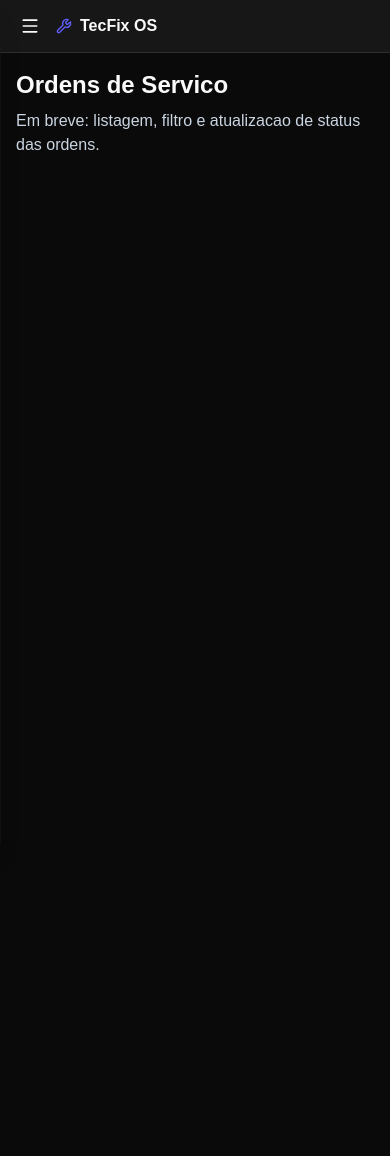
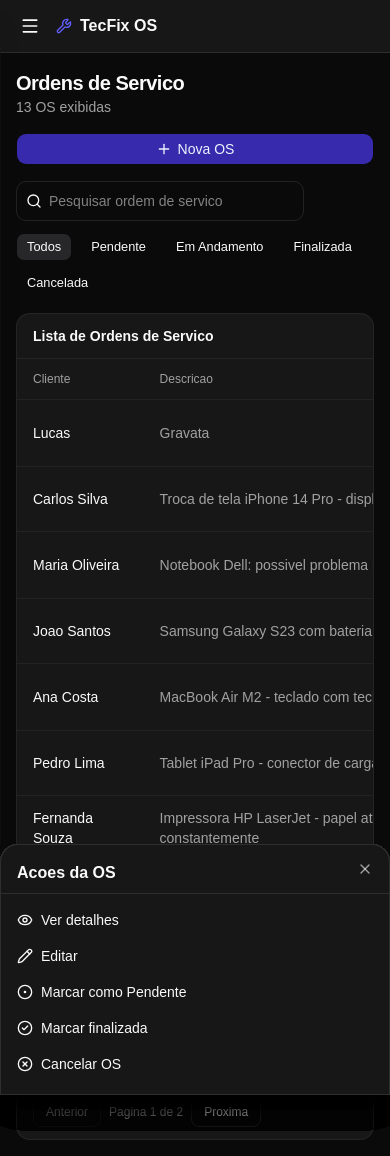
Before and after one commit to Lucas3lima/teste-fullstack-junior-influx, a React (Vite) app in the folder template-candidato/: page /orders in a window 390 px wide. Before the commit the page ends 844 px from the top, so only its background shows below. Built offline with nearby package versions, Linux system fonts and the light colour scheme.

Commit message:
feat: implementa OrdersPage com tabela paginada, filtro por status e ações responsivas (dropdown/bottom sheet)

```diff
--- /dev/null
+++ b/template-candidato/src/components/orders/OrderActionsMenu.jsx
@@ -0,0 +1,126 @@
+import { useEffect, useRef, useState } from 'react';
+import {
+  CheckCircle2,
+  CircleDot,
+  MoreHorizontal,
+  Pencil,
+  Eye,
+  XCircle,
+} from 'lucide-react';
+import { Button } from '@/components/ui/button';
+import { useIsMobile } from '@/hooks/use-mobile';
+import { Sheet, SheetContent, SheetHeader, SheetTitle } from '@/components/ui/sheet';
+import { Separator } from '@/components/ui/separator';
+
+const ACTIONS = [
+  { key: 'view-details', label: 'Ver detalhes', icon: Eye },
+  { key: 'edit', label: 'Editar', icon: Pencil },
+  { key: 'mark-pending', label: 'Marcar como Pendente', icon: CircleDot },
+  { key: 'mark-finished', label: 'Marcar finalizada', icon: CheckCircle2 },
+  { key: 'cancel-order', label: 'Cancelar OS', icon: XCircle },
+];
+
+function ActionButton({ action, onClick, className = '' }) {
+  const Icon = action.icon;
+  return (
+    <button
+      type="button"
+      onClick={onClick}
+      className={`flex w-full items-center gap-2 rounded-md px-2 py-2 text-left text-sm transition-colors hover:bg-muted ${className}`}
+    >
+      <Icon className="size-4" />
+      {action.label}
+    </button>
+  );
+}
+
+function OrderActionsMenu({ order }) {
+  const isMobile = useIsMobile();
+  const [open, setOpen] = useState(false);
+  const containerRef = useRef(null);
+
+  useEffect(() => {
+    if (!open || isMobile) return;
+    const onClickOutside = (event) => {
+      if (!containerRef.current?.contains(event.target)) {
+        setOpen(false);
+      }
+    };
+    const onEscape = (event) => {
+      if (event.key === 'Escape') setOpen(false);
+    };
+    document.addEventListener('mousedown', onClickOutside);
+    document.addEventListener('keydown', onEscape);
+    return () => {
+      document.removeEventListener('mousedown', onClickOutside);
+      document.removeEventListener('keydown', onEscape);
+    };
+  }, [open, isMobile]);
+
+  const onAction = (action) => {
+    // Placeholder: a logica real (toast, modal etc.) sera adicionada depois.
+    console.log('order action', { orderId: order.id, action });
+    setOpen(false);
+  };
+
+  if (isMobile) {
+    return (
+      <>
+        <Button
+          type="button"
+          variant="ghost"
+          size="icon-sm"
+          onClick={() => setOpen(true)}
+          aria-label="Abrir acoes da ordem"
+        >
+          <MoreHorizontal />
+        </Button>
+
+        <Sheet open={open} onOpenChange={setOpen}>
+          <SheetContent side="bottom" className="rounded-t-2xl border border-sidebar-border">
+            <SheetHeader>
+              <SheetTitle>Acoes da OS</SheetTitle>
+            </SheetHeader>
+            <Separator className="mb-2" />
+            <div className="px-2 pb-3">
+              {ACTIONS.map((action) => (
+                <ActionButton
+                  key={action.key}
+                  action={action}
+                  onClick={() => onAction(action.key)}
+                />
+              ))}
+            </div>
+          </SheetContent>
+        </Sheet>
+      </>
+    );
+  }
+
+  return (
+    <div ref={containerRef} className="relative inline-flex">
+      <Button
+        type="button"
+        variant="ghost"
+        size="icon-sm"
+        onClick={() => setOpen((prev) => !prev)}
+        aria-label="Abrir acoes da ordem"
+      >
+        <MoreHorizontal />
+      </Button>
+
+      {open && (
+        <div className="absolute right-0 top-9 z-30 w-56 rounded-lg border border-border/60 bg-popover p-1 shadow-lg">
+          {ACTIONS.map((action, index) => (
+            <div key={action.key}>
+              {index === 2 && <Separator className="my-1" />}
+              <ActionButton action={action} onClick={() => onAction(action.key)} />
+            </div>
+          ))}
+        </div>
+      )}
+    </div>
+  );
+}
+
+export default OrderActionsMenu;
--- /dev/null
+++ b/template-candidato/src/components/orders/ServiceOrdersTable.jsx
@@ -0,0 +1,97 @@
+import { useEffect, useMemo, useState } from 'react';
+import PaginationControls from '@/components/shared/PaginationControls';
+import StatusBadge from '@/components/dashboard/StatusBadge';
+import OrderActionsMenu from './OrderActionsMenu';
+
+function ServiceOrdersTable({ orders, formatCurrency, formatDate }) {
+  const pageSize = 10;
+  const [page, setPage] = useState(1);
+
+  const totalItems = orders.length;
+  const totalPages = Math.ceil(totalItems / pageSize);
+
+  useEffect(() => {
+    if (totalPages === 0) {
+      setPage(1);
+      return;
+    }
+    if (page > totalPages) {
+      setPage(totalPages);
+    }
+  }, [page, totalPages]);
+
+  const paginatedOrders = useMemo(() => {
+    const start = (page - 1) * pageSize;
+    return orders.slice(start, start + pageSize);
+  }, [orders, page]);
+
+  const onPrevious = () => setPage((current) => Math.max(current - 1, 1));
+  const onNext = () =>
+    setPage((current) => Math.min(current + 1, Math.max(totalPages, 1)));
+
+  return (
+    <section className="rounded-xl border border-border/60 bg-card">
+      <header className="border-b border-border/60 px-4 py-3">
+        <h2 className="text-sm font-semibold">Lista de Ordens de Servico</h2>
+      </header>
+
+      <div className="overflow-x-auto">
+        <table className="min-w-[900px] w-full text-sm">
+          <thead className="text-left text-xs text-muted-foreground">
+            <tr className="border-b border-border/50">
+              <th className="px-4 py-3 font-medium">Cliente</th>
+              <th className="px-4 py-3 font-medium">Descricao</th>
+              <th className="px-4 py-3 font-medium">Valor</th>
+              <th className="px-4 py-3 font-medium">Status</th>
+              <th className="px-4 py-3 font-medium">Data</th>
+              <th className="px-4 py-3 text-right font-medium">Acoes</th>
+            </tr>
+          </thead>
+          <tbody>
+            {paginatedOrders.length === 0 ? (
+              <tr>
+                <td
+                  colSpan={6}
+                  className="px-4 py-8 text-center text-sm text-muted-foreground"
+                >
+                  Nenhuma OS encontrada.
+                </td>
+              </tr>
+            ) : (
+              paginatedOrders.map((order) => (
+                <tr
+                  key={order.id}
+                  className="border-b border-border/50 transition-colors hover:bg-muted/40"
+                >
+                  <td className="px-4 py-3 font-medium">{order.cliente}</td>
+                  <td className="px-4 py-3 text-muted-foreground">{order.descricao}</td>
+                  <td className="px-4 py-3">{formatCurrency(order.valor)}</td>
+                  <td className="px-4 py-3">
+                    <StatusBadge status={order.status} />
+                  </td>
+                  <td className="px-4 py-3 text-muted-foreground">
+                    {formatDate(order.createdAt)}
+                  </td>
+                  <td className="px-4 py-3 text-right">
+                    <OrderActionsMenu order={order} />
+                  </td>
+                </tr>
+              ))
+            )}
+          </tbody>
+        </table>
+      </div>
+
+      <PaginationControls
+        page={page}
+        totalPages={totalPages}
+        totalItems={totalItems}
+        pageSize={pageSize}
+        onPrevious={onPrevious}
+        onNext={onNext}
+      />
+    </section>
+  );
+}
+
+export default ServiceOrdersTable;
--- /dev/null
+++ b/template-candidato/src/mocks/ordersMock.js
@@ -0,0 +1,3 @@
+import { mockOrders as dashboardOrders } from './dashboardMock';
+
+export const mockServiceOrders = [...dashboardOrders];
--- a/template-candidato/src/pages/OrdersPage.jsx
+++ b/template-candidato/src/pages/OrdersPage.jsx
@@ -1,10 +1,80 @@
+import { useMemo, useState } from 'react';
+import { Button } from '@/components/ui/button';
+import { SearchInput } from '@/components/ui/search-input';
+import ServiceOrdersTable from '@/components/orders/ServiceOrdersTable';
+import { mockServiceOrders } from '@/mocks/ordersMock';
+import { Plus } from 'lucide-react';
+
+const STATUS_FILTERS = [
+  'Todos',
+  'Pendente',
+  'Em Andamento',
+  'Finalizada',
+  'Cancelada',
+];
+
 function OrdersPage() {
+  const [statusFilter, setStatusFilter] = useState('Todos');
+
+  const filteredOrders = useMemo(() => {
+    if (statusFilter === 'Todos') {
+      return mockServiceOrders;
+    }
+    return mockServiceOrders.filter((order) => order.status === statusFilter);
+  }, [statusFilter]);
+
+  const formatCurrency = (value) =>
+    new Intl.NumberFormat('pt-BR', {
+      style: 'currency',
+      currency: 'BRL',
+    }).format(value);
+
+  const formatDate = (isoDate) =>
+    new Intl.DateTimeFormat('pt-BR', {
+      day: '2-digit',
+      month: 'short',
+      year: 'numeric',
+    }).format(new Date(isoDate));
+
   return (
-    <section className="space-y-2">
-      <h2 className="text-2xl font-bold">Ordens de Servico</h2>
-      <p className="text-slate-300">
-        Em breve: listagem, filtro e atualizacao de status das ordens.
-      </p>
+    <section className="space-y-4">
+      <header className="space-y-1 flex flex-col gap-3 sm:flex-row sm:items-center sm:justify-between">
+        <div>
+          <h1 className="text-xl font-semibold tracking-tight sm:text-2xl">
+            Ordens de Servico
+          </h1>
+          <p className="text-sm text-muted-foreground">
+            {filteredOrders.length} OS exibidas
+          </p>
+        </div>
+        <Button>
+          <Plus className="size-4" />
+          Nova OS
+        </Button>
+      </header>
+
+      <div className="flex flex-col gap-3 md:flex-row md:items-center md:justify-between">
+        <SearchInput placeholder="Pesquisar ordem de servico" />
+        <div className="flex flex-wrap gap-2">
+          {STATUS_FILTERS.map((status) => (
+            <Button
+              key={status}
+              type="button"
+              variant={statusFilter === status ? 'secondary' : 'ghost'}
+              size="sm"
+              onClick={() => setStatusFilter(status)}
+            >
+              {status}
+            </Button>
+          ))}
+        </div>
+      </div>
+
+      <ServiceOrdersTable
+        orders={filteredOrders}
+        formatCurrency={formatCurrency}
+        formatDate={formatDate}
+      />
     </section>
   );
 }
```
